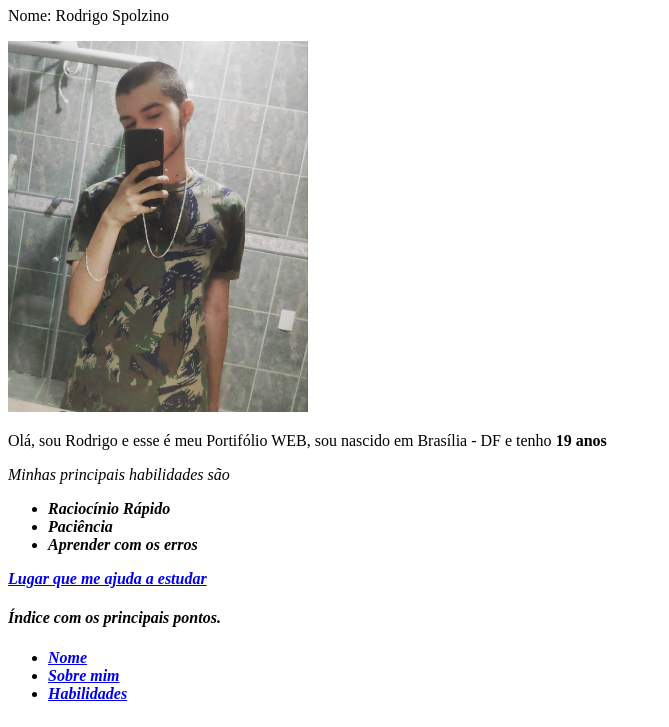
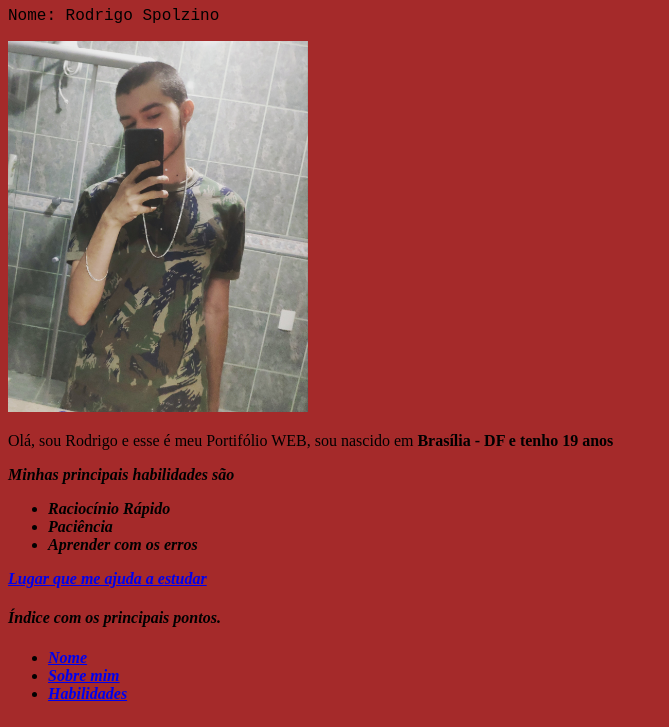
Before and after one commit to RodrigoSpolzino/RodrigoSpolzino.github.io, a plain HTML site: page index.html in a window 1280 px wide. Shown: the part 73-800 px from the top of the page, without its empty margins (0-669 px from the left). Drawn offline with Linux system fonts and the light colour scheme.

Commit message:
fontes e cores para portifolio

```diff
--- a/index.html
+++ b/index.html
@@ -5,12 +5,20 @@
     <meta http-equiv="X-UA-Compatible" content="IE=edge">
     <meta name="viewport" content="width=device-width, initial-scale=1.0">
     <title>Portifólio</title>
+    <style>
+        #Nome {
+            font-family: 'Courier New', Courier, monospace;
+        }
+        body {
+            background-color: brown;
+        }
+    </style>
 </head>
 <body>
     <h1>Portifólio WEB</h1>
-    <p id="css">Nome: Rodrigo Spolzino</p>
+    <p id="Nome">Nome: Rodrigo Spolzino</p>
     <img src="foto.png" alt="Foto atual minha" width="300px">
-    <p id="css2">Olá, sou Rodrigo e esse é meu Portifólio WEB, sou nascido em Brasília - DF e tenho <strong>19 anos</strong></p>
+    <p id="css2">Olá, sou Rodrigo e esse é meu Portifólio WEB, sou nascido em <strong>Brasília - DF<strong> e tenho <strong>19 anos</strong></p>
     <p id="css3"><i>Minhas principais habilidades são<i></p>
     <ul>
         <li><strong>Raciocínio Rápido<strong></li>
@@ -23,9 +31,5 @@
         <li><a href="#css">Nome</a></li>
         <li><a href="#css2">Sobre mim</a></li>
         <li><a href="#css3">Habilidades</a></li>
-
-
-
-
 </body>
 </html>
```
